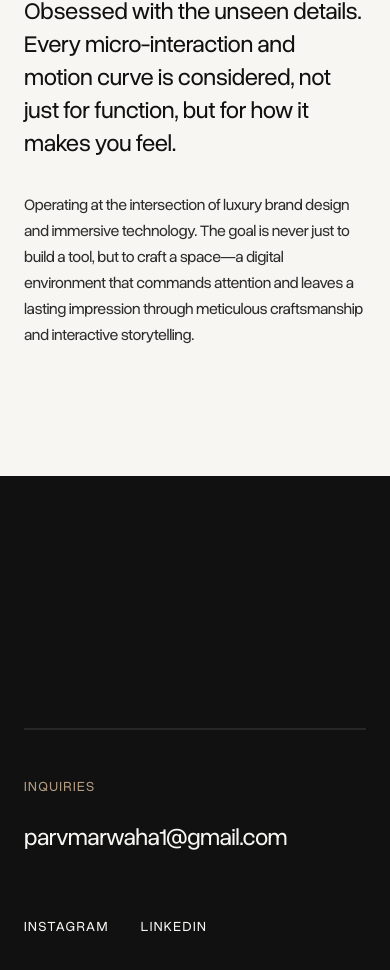
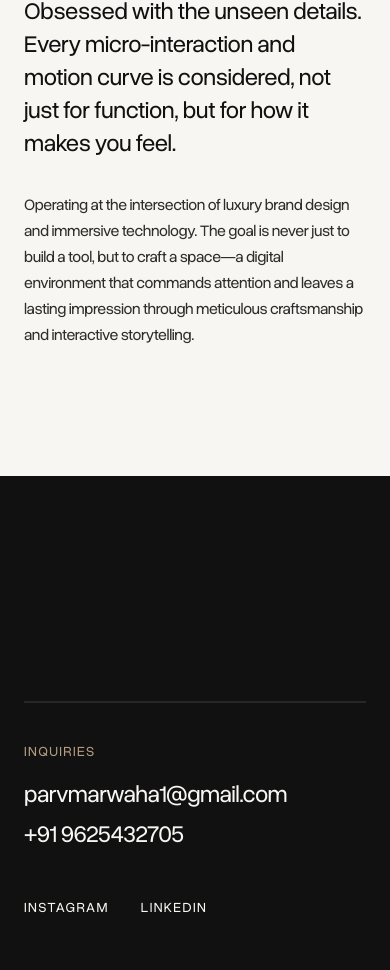
Before and after one commit to ParvMarwaha/portfolio_parvmarwaha, a Next.js app: page / in a window 390 px wide. Shown: the part 5573-6543 px from the top of the page. Built offline with nearby package versions, Linux system fonts and the light colour scheme.

Commit message:
fix: footer clipping and add phone number

```diff
--- a/src/components/Footer.tsx
+++ b/src/components/Footer.tsx
@@ -45,8 +45,8 @@ export default function Footer() {
         ease: "power3.out",
         scrollTrigger: {
           trigger: containerRef.current,
-          start: "top 40%", // Start when footer is nicely visible
-          end: "bottom 90%",
+          start: "top 60%", // Start earlier
+          end: "bottom bottom", // Must finish exactly at bottom of page
           scrub: true,
         },
       }
@@ -54,24 +54,24 @@ export default function Footer() {
   }, []);
 
   return (
-    <div ref={containerRef} className="relative w-full h-screen overflow-hidden bg-charcoal z-0">
-      <footer id="contact" ref={footerRef} className="w-full h-screen bg-charcoal text-ivory py-32 px-6 md:px-16 flex flex-col justify-between will-change-transform">
-        <div className="flex-1 flex items-center justify-center pt-24 pb-32" style={{ perspective: "1000px" }}>
+    <div ref={containerRef} className="relative w-full overflow-hidden bg-charcoal z-0">
+      <footer id="contact" ref={footerRef} className="w-full min-h-screen bg-charcoal text-ivory py-16 md:py-24 px-6 md:px-16 flex flex-col justify-between will-change-transform">
+        <div className="flex-1 flex items-center justify-center pt-8 pb-16" style={{ perspective: "1000px" }}>
           <h2
             ref={textRef}
-            className="text-4xl md:text-6xl lg:text-[80px] font-serif text-center leading-[1.1] max-w-6xl text-balance"
+            className="text-4xl md:text-6xl lg:text-[72px] font-serif text-center leading-[1.1] max-w-6xl text-balance"
           >
             {words.map((word, index) => (
-              <span key={index} className="footer-word inline-block opacity-0 will-change-transform">
-                {word}{" "}
+              <span key={index} className="footer-word inline-block opacity-0 will-change-transform mr-[0.25em]">
+                {word}
               </span>
             ))}
           </h2>
         </div>
 
-        <div className="flex flex-col md:flex-row justify-between items-start md:items-end gap-16 md:gap-0 border-t border-ivory/20 pt-12">
+        <div className="flex flex-col md:flex-row justify-between items-start md:items-end gap-12 md:gap-0 border-t border-ivory/20 pt-10">
           <div className="flex flex-col gap-2">
-            <p className="text-sm font-sans uppercase tracking-widest text-bronze mb-4">
+            <p className="text-sm font-sans uppercase tracking-widest text-bronze mb-2">
               Inquiries
             </p>
             <a
@@ -80,6 +80,13 @@ export default function Footer() {
               data-cursor="hover"
             >
               parvmarwaha1@gmail.com
+            </a>
+            <a
+              href="tel:9625432705"
+              className="text-2xl md:text-3xl font-serif hover:text-bronze transition-colors tracking-tight"
+              data-cursor="hover"
+            >
+              +91 9625432705
             </a>
           </div>
 
```
